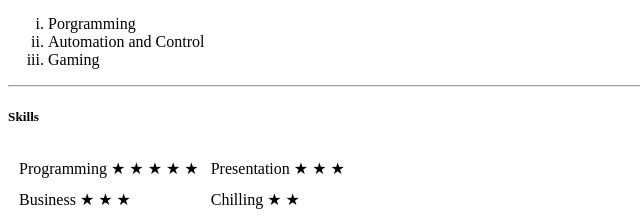
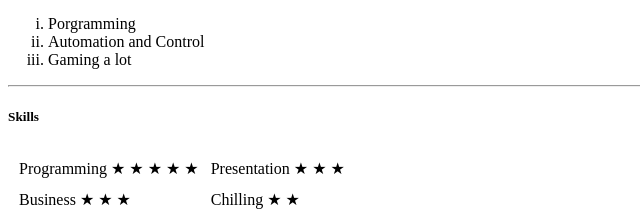
Before and after one commit to sachingovender39/Site, a plain HTML site: page index.html in a window 1280 px wide. Shown: the part 257-474 px from the top of the page, 0-640 px from the left. Drawn offline with Linux system fonts and the light colour scheme.

Commit message:
Index text change for hobbies

```diff
--- a/index.html
+++ b/index.html
@@ -34,7 +34,7 @@
         Automation and Control
       </li>
       <li>
-        Gaming
+        Gaming a lot
       </li>
     </ol>
     <hr>
```
